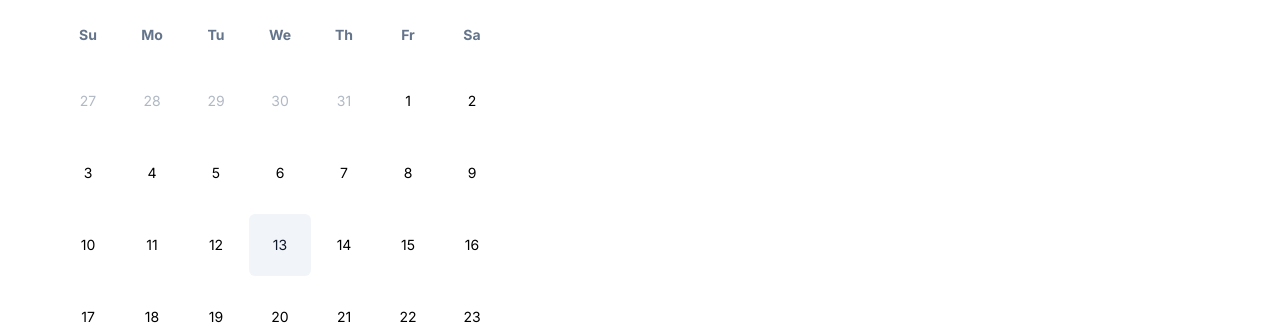
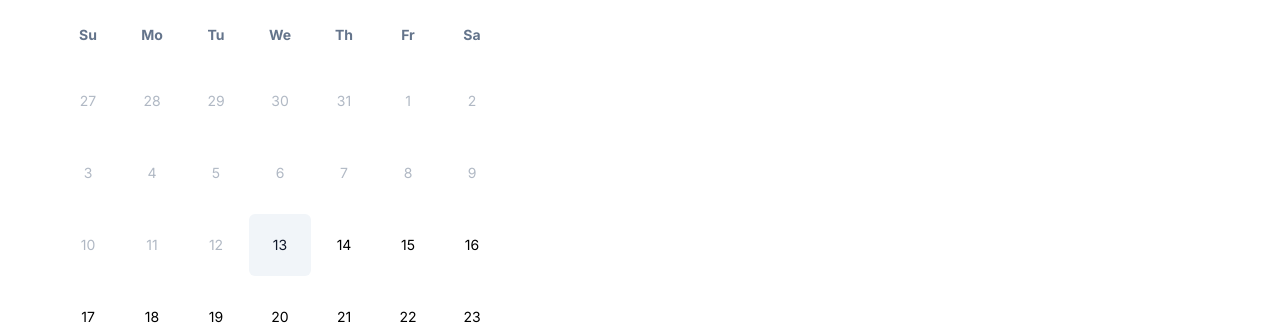
Before and after one commit to Marieee08/RESOLAB, a Next.js app: page /services/user/schedule in a window 1280 px wide. Shown: the part 301-627 px from the top of the page. Built offline with nearby package versions, Linux system fonts and the light colour scheme.

Commit message:
DONT COME IN HERE
THIS PART ISNT WORKING DONT TRY IT IM JUST SAVING IT

```diff
--- a/src/app/services/user/schedule/page.tsx
+++ b/src/app/services/user/schedule/page.tsx
@@ -63,6 +63,7 @@ type UpdateFormData = (field: keyof FormData, value: FormData[keyof FormData] |
 
 export default function Schedule() {
   const [step, setStep] = React.useState(1);
+  const [selectedDates, setSelectedDates] = React.useState<Date[]>([]);
   const [formData, setFormData] = React.useState<FormData>({
     days: [],
 
@@ -111,8 +112,16 @@ export default function Schedule() {
     setFormData(prevData => ({ ...prevData, [field]: value }));
   };
 
+  const addOrRemoveDate = (date: Date) => {
+    setSelectedDates((prevDates) =>
+      prevDates.some((d) => d.getTime() === date.getTime())
+        ? prevDates.filter((d) => d.getTime() !== date.getTime())
+        : [...prevDates, date]
+    );
+  };
+
   const addNewDay = (date: Date) => {
-    setFormData(prevData => ({
+    setFormData((prevData) => ({
       ...prevData,
       days: [...prevData.days, { date, startTime: null, endTime: null }],
     }));
@@ -130,7 +139,7 @@ export default function Schedule() {
   const renderStep = () => {
     switch(step) {
       case 1:
-        return <DateTimeSelection formData={formData}  addNewDay={addNewDay} updateDayTime={updateDayTime} nextStep={nextStep} />;
+        return <DateTimeSelection formData={formData} selectedDates={selectedDates} addOrRemoveDate={addOrRemoveDate} updateDayTime={updateDayTime} nextStep={() => setStep(2)} />;
       case 2:
         return <PersonalInformation formData={formData} updateFormData={updateFormData} nextStep={nextStep} prevStep={prevStep} />;
       case 3:
@@ -138,13 +147,23 @@ export default function Schedule() {
       case 4:
         return <ProcessInformation formData={formData} updateFormData={updateFormData} nextStep={nextStep} prevStep={prevStep} />;
         case 5:
-        return <ReviewSubmit formData={formData} prevStep={prevStep} updateFormData={function (field: keyof FormData, value: string | number | Date | null): void {
-          throw new Error('Function not implemented.');
-        } } nextStep={function (): void {
-          throw new Error('Function not implemented.');
-        } } />;
+          return (
+            <ReviewSubmit
+              formData={formData}
+              prevStep={prevStep}
+            />
+          );
         default:
-        return <DateTimeSelection formData={formData} updateFormData={updateFormData} nextStep={nextStep} />;
+          return (
+            <DateTimeSelection
+  formData={formData}
+  selectedDates={selectedDates}
+  addOrRemoveDate={addOrRemoveDate}
+  addNewDay={addNewDay}
+  nextStep={() => setStep(2)}
+/>
+
+          );
     }
   };
 
@@ -162,42 +181,27 @@ export default function Schedule() {
 
 interface DateTimeSelectionProps {
   formData: FormData;
-    addNewDay: (date: Date) => void;
+  selectedDates: Date[];
+  addOrRemoveDate: (date: Date) => void;
   updateDayTime: (index: number, time: string, field: 'startTime' | 'endTime') => void;
   nextStep: () => void;
 }
 
-  function DateTimeSelection({ formData, addNewDay, updateDayTime, nextStep }: DateTimeSelectionProps) {
-    const [selectedDate, setSelectedDate] = React.useState<Date | undefined>(undefined);
-
-    const handleSelect = (date: Date | undefined) => {
-      if (date) {
-        setSelectedDate(date); // Update selected date
-        if (!formData.days.some(day => day.date.toDateString() === date.toDateString())) {
-          addNewDay(date);
-        }
-      }
-    };
-
-    // const [selectedDates, setSelectedDates] = React.useState<Date[]>([]);
-    //const handleSelect = (date: Date | undefined) => {
-      //if (date) {
-        //setSelectedDates(prevDates =>
-          //prevDates.some(d => d.getTime() === date.getTime())
-          //? prevDates.filter(d => d.getTime() !== date.getTime())
-          //: [...prevDates, date]
-        //);}};
-
+function DateTimeSelection({
+  formData,
+  selectedDates,
+  addOrRemoveDate,
+  updateDayTime,
+  nextStep,
+}: DateTimeSelectionProps) {
   return (
     <div>
       <h2 className="text-xl font-semibold mb-4 mt-8">Select Dates and Times</h2>
       <div className="grid grid-cols-2 gap-6 mt-6">
         <div className="items-start w-full h-full">
           <Calendar
-            className="w-full h-full"
-            mode="single"       // multiple
-            selected={selectedDate}      //selectedDates
-            onSelect={handleSelect}
+            selectedDates={selectedDates}  // Use the prop passed from Schedule
+            setSelectedDates={addOrRemoveDate} // Use the function passed from Schedule
           />
         </div>
         <div className="mt-4 space-y-4">
@@ -226,6 +230,7 @@ interface DateTimeSelectionProps {
 }
 
 
+
 interface ReviewSubmitProps {
   formData: FormData;
   prevStep: () => void;
--- a/src/components/forms/ReviewSubmit.tsx
+++ b/src/components/forms/ReviewSubmit.tsx
@@ -2,10 +2,11 @@ import React from 'react';
 import Link from 'next/link';
 
 interface FormData {
-    startDate: Date | null;
-    endDate: Date | null;
-    startTime: string | null;
-    endTime: string | null;
+    days: {
+        date: Date;
+        startTime: string | null;
+        endTime: string | null;
+      }[];
 
     // ClientInfo fields
     name: string;
@@ -62,7 +63,7 @@ const handleSubmit = () => {
     console.log('Form submitted:', FormData);
 };
 
-export default function PersonalInformation({ formData, updateFormData, nextStep, prevStep }: StepProps) {
+export default function ReviewSubmit({ formData, updateFormData, nextStep, prevStep }: StepProps) {
     const handleInputChange = (e: React.ChangeEvent<HTMLInputElement>) => {
         const { name, value } = e.target;
         updateFormData(name as keyof FormData, value);
@@ -72,6 +73,17 @@ export default function PersonalInformation({ formData, updateFormData, nextStep
     <div className="max-w-4xl mx-auto">
         <h2 className="text-2xl font-semibold mb-4 mt-12">Review Your Information</h2>
         <div className="border border-gray-300 rounded-md shadow-sm p-4">
+            <h2 className="text-2xl font-semibold mb-4">Scheduled Date and Time</h2>
+            {formData.days.map((day, index) => (
+          <div key={index} className="mb-4">
+            <h3 className="font-semibold">Date {index + 1}: {day.date.toDateString()}</h3>
+            <p>Start Time: {day.startTime || 'Not set'}</p>
+            <p>End Time: {day.endTime || 'Not set'}</p>
+          </div>
+        ))}
+        </div>
+
+        <div className="border border-gray-300 rounded-md shadow-sm p-4 mt-6">
             <h2 className="text-2xl font-semibold mb-4">Personal Information</h2>
             <div className="grid grid-cols-2 gap-6">
                 <div>
--- a/src/components/ui/calendar.tsx
+++ b/src/components/ui/calendar.tsx
@@ -7,22 +7,46 @@ import { DayPicker } from "react-day-picker"
 import { cn } from "@/lib/utils"
 import { buttonVariants } from "@/components/ui/button"
 
-export type CalendarProps = React.ComponentProps<typeof DayPicker>
+export type CalendarProps = React.ComponentProps<typeof DayPicker> & {
+  selectedDates: Date[];
+  setSelectedDates: (dates: Date[]) => void;
+  className?: string;
+};
+
 
 function Calendar({
-  className,
-  classNames,
-  showOutsideDays = true,
-  selected,
-  onSelect,
+  selectedDates,
+  setSelectedDates,
+  className, // Include className in the function parameters
   ...props
 }: CalendarProps) {
+  const handleDayClick = (date: Date) => {
+    // Ensure selectedDates only contains Date objects
+    setSelectedDates((prevDates) => {
+      const isSelected = prevDates.some(
+        (selectedDate) => selectedDate instanceof Date && selectedDate.getTime() === date.getTime()
+      );
+
+      // If date is already selected, remove it
+      if (isSelected) {
+        return prevDates.filter(
+          (d) => d instanceof Date && d.getTime() !== date.getTime()
+        );
+      }
+      // Otherwise, add the date
+      return [...prevDates, date];
+    });
+  };
+
   return (
     <DayPicker
-      showOutsideDays={showOutsideDays}
-      selected={selected}
-      onSelect={onSelect}
-      className={cn("p-6 md:p-8 lg:p-10", className)}
+    showOutsideDays={true}
+      selected={selectedDates} // Corrected prop name
+      onDayClick={handleDayClick}
+    className={cn("p-6 md:p-8 lg:p-10", className)}
+      disabled={{
+        before: new Date(),
+      }}
       classNames={{
         months: "flex flex-col sm:flex-row space-y-4 sm:space-x-4 sm:space-y-0",
         month: "space-y-4",
@@ -46,8 +70,7 @@ function Calendar({
           "h-full w-full p-0 font-normal aria-selected:opacity-100"
         ),
         day_range_end: "day-range-end",
-        day_selected:
-          "bg-blue-500 text-white font-semibold rounded-full hover:bg-blue-600",
+        day_selected: "bg-green-500 text-white font-semibold rounded-full hover:bg-green-600",
         day_today: "bg-accent text-accent-foreground",
         day_outside:
           "day-outside text-muted-foreground opacity-50 aria-selected:bg-accent/50 aria-selected:text-muted-foreground aria-selected:opacity-30",
@@ -55,7 +78,6 @@ function Calendar({
         day_range_middle:
           "aria-selected:bg-accent aria-selected:text-accent-foreground",
         day_hidden: "invisible",
-        ...classNames,
       }}
       components={{
         IconLeft: ({ ...props }) => <ChevronLeft className="h-4 w-4" />,
@@ -65,6 +87,7 @@ function Calendar({
     />
   )
 }
+
 Calendar.displayName = "Calendar"
 
 export { Calendar }
```
Lines whose indentation alone changed are shown as unchanged.
